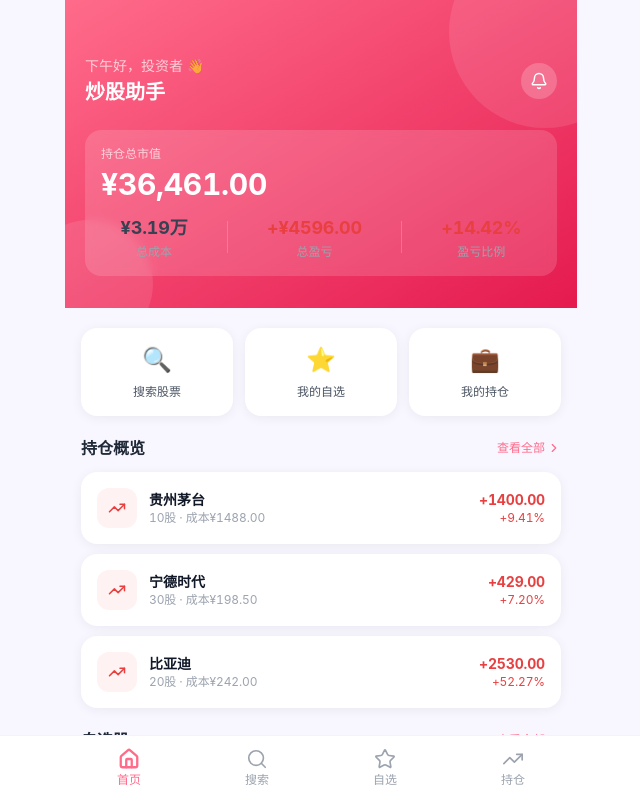
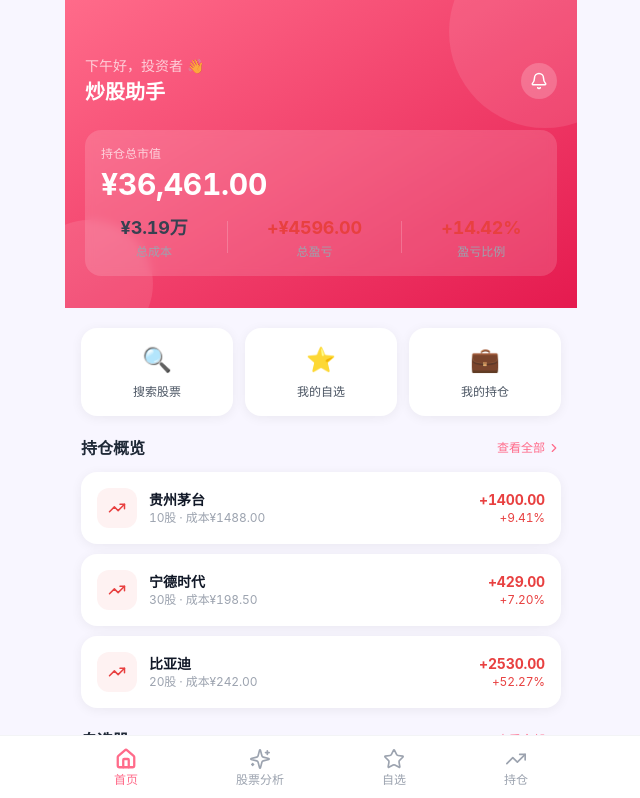
Before and after one commit to kentliu1002/chaoguhelp, a React (Vite) app in the folder frontend/: page / in a window 1280 px wide. Shown: the top 798 px of the page, without its empty margins (319-959 px from the left). Built offline with nearby package versions, Linux system fonts and the light colour scheme; no server answers.

Commit message:
Update BottomNav.tsx

```diff
--- a/frontend/src/components/BottomNav.tsx
+++ b/frontend/src/components/BottomNav.tsx
@@ -1,10 +1,10 @@
 import { NavLink } from 'react-router-dom'
-import { Home, Search, Star, TrendingUp } from 'lucide-react'
+import { Home, Sparkles, Star, TrendingUp } from 'lucide-react'
 import clsx from 'clsx'
 
 const tabs = [
   { to: '/', icon: Home, label: '首页' },
-  { to: '/search', icon: Search, label: '搜索' },
+  { to: '/analysis', icon: Sparkles, label: '股票分析' },
   { to: '/watchlist', icon: Star, label: '自选' },
   { to: '/portfolio', icon: TrendingUp, label: '持仓' },
 ]
```
